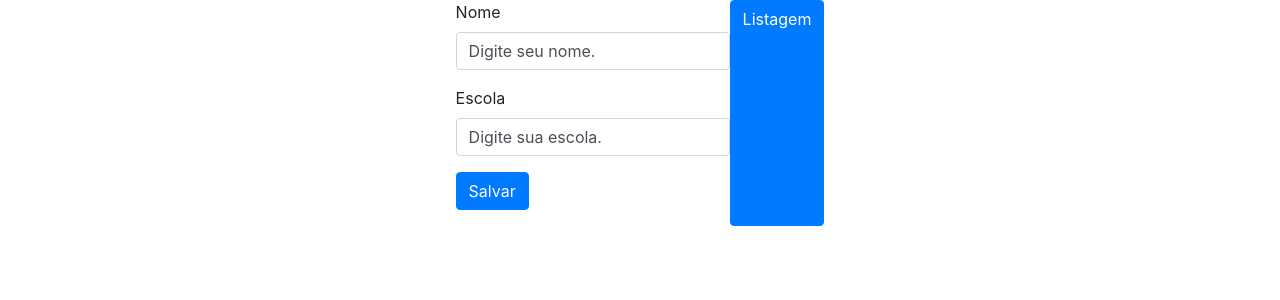
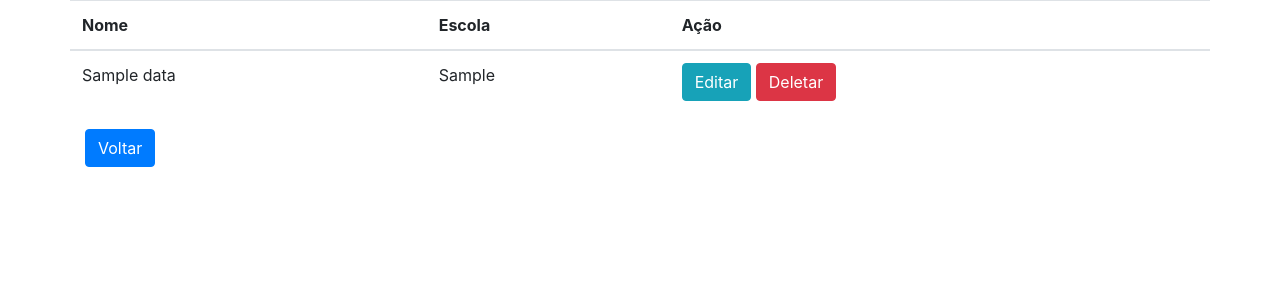
Before and after one commit to jeanflp/CRUD, a PHP site: page / in a window 1280 px wide. Shown: the top 300 px of the page. Run offline with PHP 8.4, Linux system fonts and the light colour scheme; tables that the repository leaves empty or names only in its code hold one stand-in row (values such as "Sample post").

Commit message:
Add files via upload

```diff
--- a/index.php
+++ b/index.php
@@ -10,23 +10,53 @@
 </head>
     <body>
     <?php require_once 'process.php'; ?>
-
-    <div class="row justify-content-center">
-        <form action="" method="POST">
-        <div class="form-group">
-        <label>Nome
-        </label>
-        <input type="text" name="name" class="form-control" value="Digite seu nome.">
-        </div>
-        <div class="form-group">
-       <label>Escola</label>
-       <input type="text" name="escola" class="form-control" value="Digite sua escola.">
-        </div>
-        <div class="form-group">
-        <button type="submit" class="btn btn-primary" name="salvar">Salvar</button>
-        </form>
-        </div>
-        <a href="listagem.php" class="btn btn-primary">Listagem</a>
-        </div>
+  <?php
+            if (isset($_SESSION['message'])): ?>
+<?php
+  echo $_SESSION['message'];
+  unset($_SESSION['message']);
+  ?>
+  </div>
+<?php endif?>
+  <div class="container">
+    <?php
+            $mysqli = new mysqli('localhost', 'root', '', 'crud') or die(mysqli_error($mysqli));
+            $result = $mysqli->query("SELECT * FROM data") or die($mysqli->error);
+            //pre_r($result);
+?>
+  <div class="row justify-content-center">
+    <table class="table">
+      <thead>
+                 <tr>
+                        <th>Nome</th>
+                        <th>Escola</th>
+                        <th colspan="2">Ação</th>
+                </tr>
+        </thead>
+      <?php
+            while ($row = $result->fetch_assoc()): ?>
+            <tr>
+                <td><?php echo $row['name']; ?></td>
+                <td><?php echo $row['escola']; ?></td>
+                <td>
+                  <a href="cadastro.php?=<?php echo $row ['id']; ?>"
+                class="btn btn-info">Editar</a>
+                  <a href="process.php?delete=<?php echo $row['id']; ?>"
+                class="btn btn-danger">Deletar</a>
+              </td>
+              </tr>
+      <?php endwhile; ?>
+  </table>
+</div>
+<?php
+            function pre_r( $array ){
+        echo '<pre>';
+        print_r($array);
+        echo '</pre>';
+            }
+    ?>
+<div class="<row justify-content-center">
+        <a href="cadastro.php" class="btn btn-primary">Voltar</a>
+</div>
         </div>
 </html>
--- a/process.php
+++ b/process.php
@@ -11,8 +11,7 @@ if (isset($_POST['salvar'])){
     $mysqli->query("INSERT INTO data (name, escola) VALUES ('$name', '$escola')") or
             die($mysqli->error);
 
-            $_SESSION['message'] = "Usuário salvo com sucesso!";
-            $_SESSION['msg_type'] = "success";
+            $_SESSION['message'] = '<div class="alert alert-success" role="alert">Usuário salvo com sucesso!';
 
             header("location: index.php");
 
@@ -22,8 +21,7 @@ if (isset($_GET['delete'])){
     $id = $_GET['delete'];
     $mysqli->query("DELETE FROM data WHERE id=$id") or die($mysqli->error());
 
-    $_SESSION['message'] = "Usuário deletado com sucesso!";
-    $_SESSION['msg_type'] = "danger";
+    $_SESSION['message'] = '<div class="alert alert-danger" role="alert">Usuário deletado com sucesso!';
 
     header("location: index.php");
 
```
Also changed, not shown: cadastro.php (added, +33 -0 lines).
